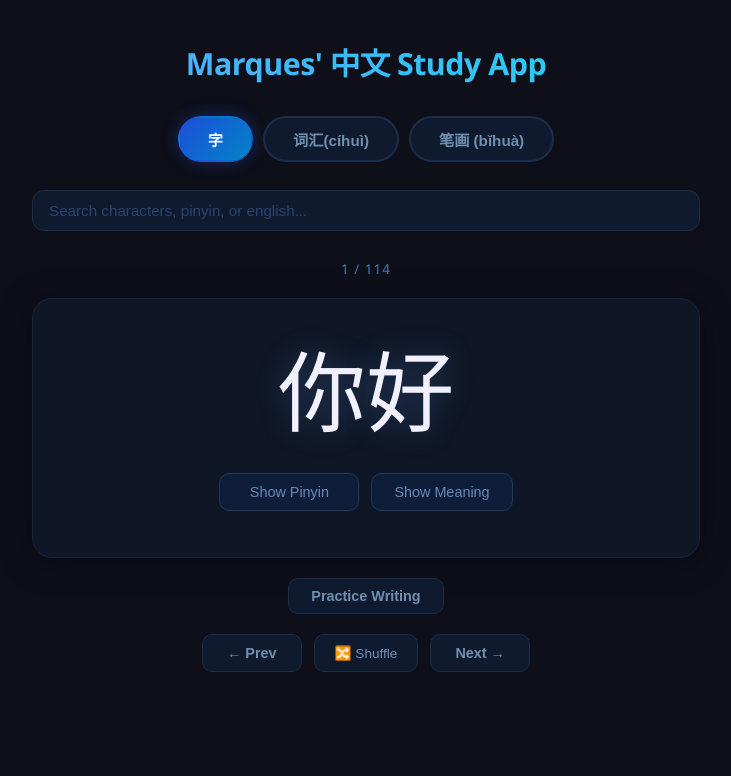
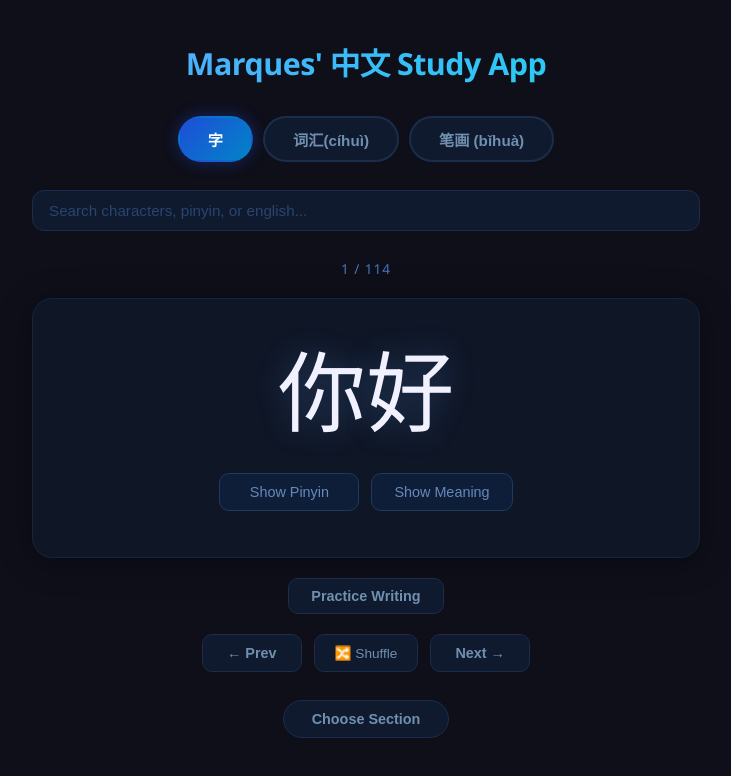
Before and after one commit to marques-batoon/chinese-study, a React (Vite) app: page / in a window 1280 px wide. Shown: the top 776 px of the page, without its empty margins (274-1005 px from the left). Built offline with nearby package versions, Linux system fonts and the light colour scheme.

Commit message:
added section functionality to study specific themed vocabulary

```diff
--- a/src/App.css
+++ b/src/App.css
@@ -311,6 +311,68 @@ body {
   display: block;
 }
 
+/* Section selector */
+.section-selector {
+  display: flex;
+  flex-direction: column;
+  align-items: center;
+  gap: 10px;
+}
+
+.section-toggle-btn {
+  padding: 10px 28px;
+  border-radius: 999px;
+  border: 1.5px solid #1a2d4a;
+  background: #0f1a2e;
+  color: #7090b0;
+  font-size: 0.9rem;
+  font-weight: 600;
+  cursor: pointer;
+  transition: all 0.2s;
+}
+
+.section-toggle-btn:hover {
+  border-color: #60a5fa;
+  color: #b4d4f0;
+}
+
+.section-toggle-btn.active {
+  border-color: #3b82f6;
+  color: #93c5fd;
+  background: #0f1e38;
+}
+
+.section-list {
+  display: flex;
+  flex-wrap: wrap;
+  gap: 8px;
+  justify-content: center;
+}
+
+.section-btn {
+  padding: 8px 22px;
+  border-radius: 999px;
+  border: 1.5px solid #1a2d4a;
+  background: #0f1a2e;
+  color: #7090b0;
+  font-size: 0.85rem;
+  font-weight: 600;
+  cursor: pointer;
+  transition: all 0.2s;
+}
+
+.section-btn:hover {
+  border-color: #60a5fa;
+  color: #b4d4f0;
+}
+
+.section-btn.active {
+  background: linear-gradient(135deg, #1d4ed8, #0284c7);
+  border-color: transparent;
+  color: #fff;
+  box-shadow: 0 0 12px rgba(29, 78, 216, 0.35);
+}
+
 /* Empty state */
 .empty-state {
   text-align: center;
--- a/src/App.jsx
+++ b/src/App.jsx
@@ -2,6 +2,7 @@ import { useState } from "react";
 import StudyCard from "./components/StudyCard";
 import { defaultEntries } from "./data/defaultData";
 import { strokeEntries } from "./data/strokeData";
+import { sections } from "./data/sections";
 import "./App.css";
 
 function stripTones(str) {
@@ -12,18 +13,25 @@ export default function App() {
   const [entries] = useState(defaultEntries);
   const [mode, setMode] = useState("characters");
   const [query, setQuery] = useState("");
+  const [selectedSection, setSelectedSection] = useState(null);
+  const [showSectionPicker, setShowSectionPicker] = useState(false);
+
+  const isStrokes = mode === "strokes";
+
+  const sectionEntries = selectedSection
+    ? entries.filter((e) => selectedSection.entryIds.includes(e.id))
+    : entries;
 
   const q = stripTones(query.trim());
+
   const filteredEntries = q
-    ? entries.filter(
+    ? sectionEntries.filter(
         (e) =>
           e.character.includes(query.trim()) ||
           stripTones(e.pinyin).includes(q) ||
           e.english.toLowerCase().includes(q)
       )
-    : entries;
-
-  const isStrokes = mode === "strokes";
+    : sectionEntries;
 
   const filteredStrokes = q
     ? strokeEntries.filter(
@@ -35,7 +43,7 @@ export default function App() {
     : strokeEntries;
 
   const visibleEntries = isStrokes ? filteredStrokes : filteredEntries;
-  const activeTotal = isStrokes ? strokeEntries.length : entries.length;
+  const activeTotal = isStrokes ? strokeEntries.length : sectionEntries.length;
   const activeFiltered = isStrokes ? filteredStrokes.length : filteredEntries.length;
 
   return (
@@ -80,6 +88,37 @@ export default function App() {
       </div>
 
       <StudyCard entries={visibleEntries} mode={mode} />
+
+      {!isStrokes && sections.length > 0 && (
+        <div className="section-selector">
+          <button
+            className={`section-toggle-btn ${selectedSection ? "active" : ""}`}
+            onClick={() => setShowSectionPicker(!showSectionPicker)}
+          >
+            {selectedSection ? `Section: ${selectedSection.label}` : "Choose Section"}
+          </button>
+
+          {showSectionPicker && (
+            <div className="section-list">
+              <button
+                className={`section-btn ${!selectedSection ? "active" : ""}`}
+                onClick={() => { setSelectedSection(null); setShowSectionPicker(false); }}
+              >
+                All
+              </button>
+              {sections.map((s) => (
+                <button
+                  key={s.id}
+                  className={`section-btn ${selectedSection?.id === s.id ? "active" : ""}`}
+                  onClick={() => { setSelectedSection(s); setShowSectionPicker(false); }}
+                >
+                  {s.label}
+                </button>
+              ))}
+            </div>
+          )}
+        </div>
+      )}
     </div>
   );
 }
--- /dev/null
+++ b/src/data/sections.js
@@ -0,0 +1,9 @@
+export const sections = [
+  {
+    id: "phrases",
+    label: "Phrases",
+    entryIds: [1, 2, 3, 112, 113, 114],
+  },
+  // Add new sections here:
+  // { id: "unique-id", label: "Display Name", entryIds: [4, 5, 6] },
+];
```
Also changed, not shown: 1 other file (tests, documents, lock files or other folders).
